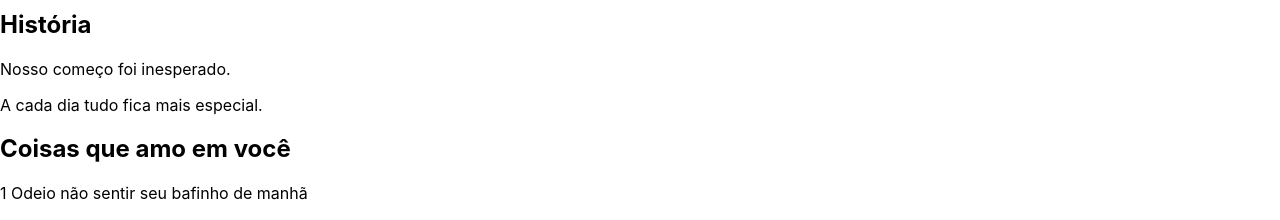
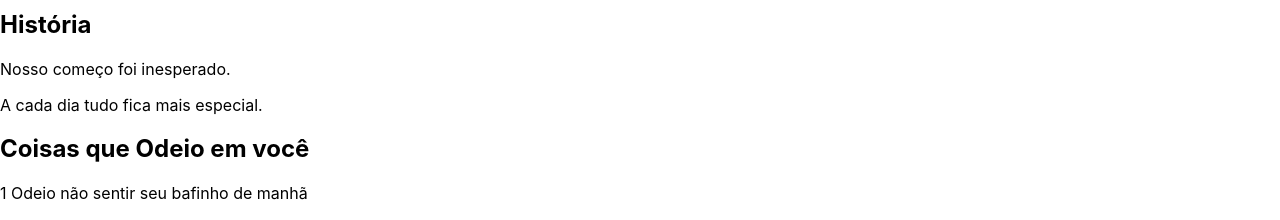
Before and after one commit to Coelho753/nossofront, a React (Create React App) app: page / in a window 1280 px wide. Shown: the part 4680-4900 px from the top of the page. Built offline with nearby package versions, Linux system fonts and the light colour scheme; the HTML template or start-up script is replaced by a standard one.

Commit message:
Atualizar o App.jsx

```diff
--- a/src/App.jsx
+++ b/src/App.jsx
@@ -86,7 +86,7 @@ export default function App() {
 
       <PostItSection
         id="amo"
-        title="Coisas que amo em você"
+        title="Coisas que Odeio em você"
         animated={true}
         content={[
           "1  Odeio não sentir seu bafinho de manhã",
```
